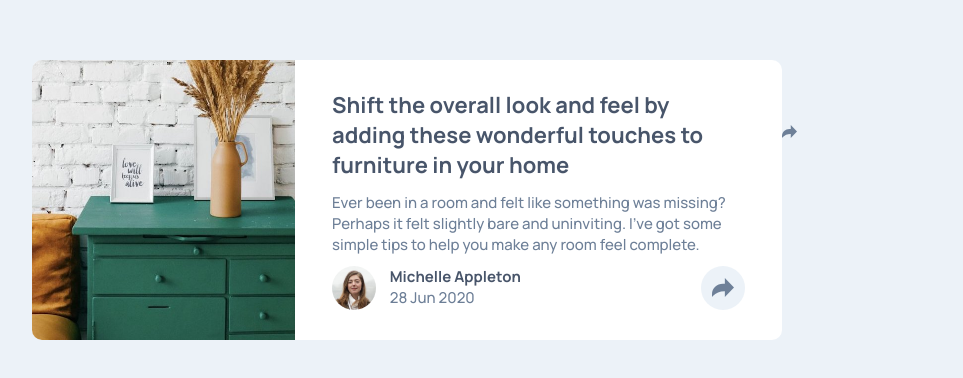
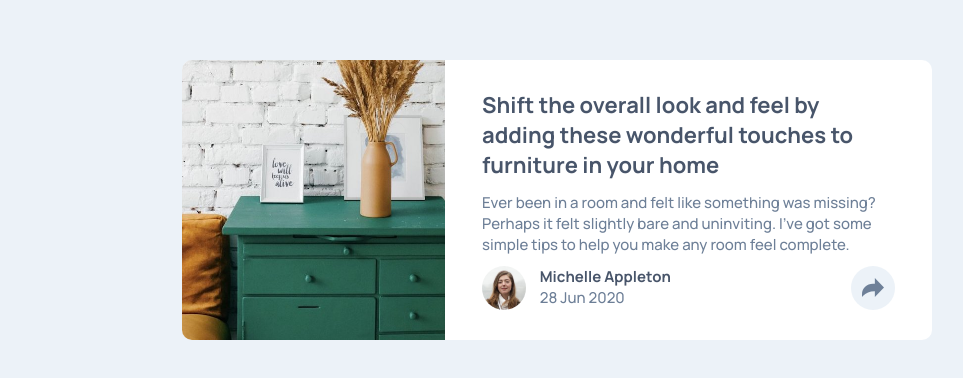
Before and after one commit to VMH1225/FrontEndMentor, a plain HTML site: page article-preview-component-master/index.html in a window 1280 px wide. Shown: the part 200-578 px from the top of the page, without its empty margins (83-1046 px from the left). Drawn offline with Linux system fonts and the light colour scheme.

Commit message:
remove svg

```diff
--- a/article-preview-component-master/index.html
+++ b/article-preview-component-master/index.html
@@ -47,5 +47,4 @@
 <script type="text/javascript" src="js/main.js"></script>
 </body>
 
-<svg xmlns="http://www.w3.org/2000/svg"><path fill="#6E8098" d="M15 6.495L8.766.014V3.88H7.441C3.33 3.88 0 7.039 0 10.936v2.049l.589-.612C2.59 10.294 5.422 9.11 8.39 9.11h.375v3.867L15 6.495z"/></svg>
 </html>
```
